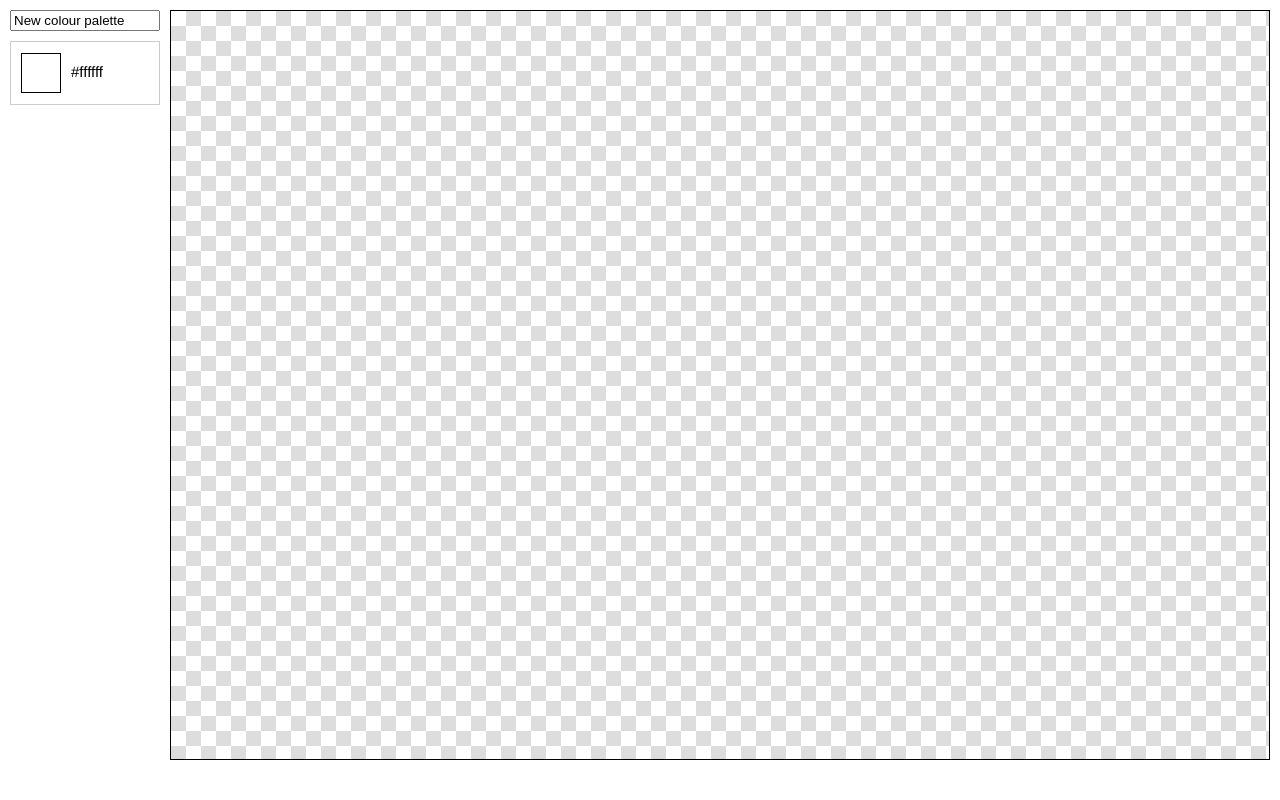
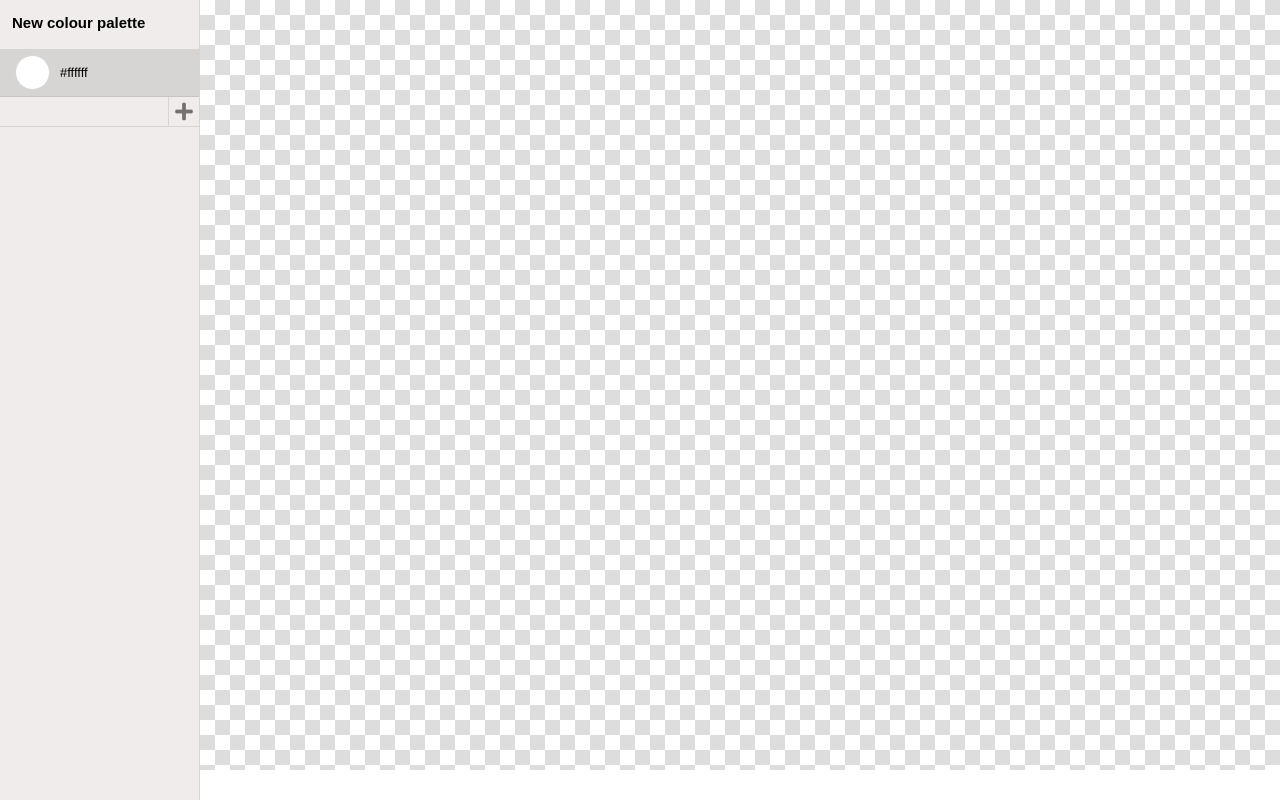
Before and after one commit to gentlygently/tableaucolours, a Vue app: page / in a window 1280 px wide. Built offline with nearby package versions, Linux system fonts and the light colour scheme.

Commit message:
Palettes can now have more than one colour

```diff
--- a/public/index.html
+++ b/public/index.html
@@ -5,6 +5,8 @@
     <meta http-equiv="X-UA-Compatible" content="IE=edge">
     <meta name="viewport" content="width=device-width,initial-scale=1.0">
     <link rel="icon" href="<%= BASE_URL %>favicon.ico">
+    <link rel="stylesheet" href="https://use.fontawesome.com/releases/v5.4.1/css/solid.css" integrity="sha384-osqezT+30O6N/vsMqwW8Ch6wKlMofqueuia2H7fePy42uC05rm1G+BUPSd2iBSJL" crossorigin="anonymous">
+    <link rel="stylesheet" href="https://use.fontawesome.com/releases/v5.4.1/css/fontawesome.css" integrity="sha384-BzCy2fixOYd0HObpx3GMefNqdbA7Qjcc91RgYeDjrHTIEXqiF00jKvgQG0+zY/7I" crossorigin="anonymous">
     <title>vue</title>
   </head>
   <body>
--- a/src/App.vue
+++ b/src/App.vue
@@ -1,10 +1,15 @@
 <template>
   <main id="app">
     <section id="palettesection">
-      <colour-palette :palette="palette" />
+      <colour-palette
+        :palette="palette"
+        @add-colour="addColour"
+        @select-colour="selectColour" />
     </section>
     <section id="imagesection">
-      <image-colour-picker @colour-selected="colourSelected" />
+      <image-colour-picker
+        :can-pick-colour="canPickColour"
+        @colour-picked="colourPicked" />
     </section>
   </main>
 </template>
@@ -12,6 +17,8 @@
 <script>
 import ColourPalette from './components/ColourPalette.vue'
 import ImageColourPicker from './components/ImageColourPicker.vue'
+
+let nextColourId = 1;
 
 export default {
   name: 'app',
@@ -25,7 +32,7 @@ export default {
           name: 'New colour palette',
           colours: [
               {
-                  id: 1,
+                  id: nextColourId++,
                   colour: '#ffffff',
                   isSelected: true
               }
@@ -34,20 +41,37 @@ export default {
       }
   },
   computed: {
-    currentColour () {
-      return this.palette.colours.find(x => x.isSelected);
+    currentColour: {
+      get () {
+          return this.palette.colours.find(x => x.isSelected);
+      },
+      set (colour) {
+        this.palette.colours.forEach(x => x.isSelected = (x === colour));
+      }
     },
-    canSelectColour () {
+    canPickColour () {
       return this.currentColour ? true : false;
     }
   },
   methods: {
-    colourSelected (colour) {
+    addColour () {
+      const colour = {
+        id: nextColourId++,
+        colour: '#ffffff',
+        isSelected: false
+      };
+      this.palette.colours.push(colour);
+      this.currentColour = colour;
+    },
+    colourPicked (colour) {
       let currentColour = this.currentColour;
 
       if (currentColour) {
         currentColour.colour = colour;
       }
+    },
+    selectColour (colour) {
+      this.currentColour = colour;
     }
   }
 }
@@ -70,22 +94,22 @@ html, body {
     align-items: flex-start;
     align-content: stretch;
     height: 100%;
-    padding: 1rem;
     box-sizing: border-box;
     position: relative;
 }
 #palettesection {
-  width: 15rem;
+  width: 20rem;
   height: 100%;
   box-sizing: border-box;
   position: relative;
   flex-shrink: 0;
   flex-grow: 0;
+  background-color: #efeceb;
+  border-right: 0.1rem solid #d8d5d3;
 }
 #imagesection {
   height: 100%;
   padding-bottom: 3rem;
-  margin-left: 1rem;
   box-sizing: border-box;
   position: relative;
   flex-grow: 1;
--- a/src/components/Colour.vue
+++ b/src/components/Colour.vue
@@ -1,5 +1,5 @@
 <template>
-    <li>
+    <li :class="activeClass" @click="click">
         <colour-swatch :colour="colour.colour" class="swatch" />
         <colour-picker :colour="colour.colour" class="picker" />
     </li>
@@ -17,25 +17,39 @@ export default {
         required: true
     }
   },
+  computed: {
+      activeClass () {
+          return this.colour.isSelected ? 'active' : '';
+      }
+  },
   components: {
     ColourPicker,
     ColourSwatch
+  },
+  methods: {
+      click () {
+          this.$emit('select', this.colour);
+      }
   }
 }
 </script>
 
 <style scoped lang="less">
 li {
-    border: solid 1px #ccc;
-    padding: 1rem;
+    border-bottom: solid 1px #d8d5d3;
+    padding: 0.5rem 1.5rem;
     margin: 0;
     list-style: none;
-    line-height: 4rem;
+    line-height: 3.5rem;
+}
+li.active {
+    background-color: #d7d5d3;
+    border-color: #c7c5c3;
 }
 .swatch {
     display: inline-block;
-    width: 4rem;
-    height: 4rem;
+    width: 3.5rem;
+    height: 3.5rem;
     box-sizing: border-box;
 }
 .picker {
--- a/src/components/ColourList.vue
+++ b/src/components/ColourList.vue
@@ -4,6 +4,7 @@
             v-for="colour in colours"
             :key="colour.id"
             :colour="colour"
+            @select="select"
             class="colour" />
     </ul>
 </template>
@@ -21,6 +22,11 @@ export default {
   },
   components: {
     Colour
+  },
+  methods: {
+      select (colour) {
+          this.$emit('select-colour', colour);
+      }
   }
 }
 </script>
--- a/src/components/ColourPalette.vue
+++ b/src/components/ColourPalette.vue
@@ -1,9 +1,14 @@
 <template>
     <div>
-        <div>
+        <div class="palette-name">
             <input type="text" v-model="palette.name" />
         </div>
-        <colour-list :colours="palette.colours" />
+        <colour-list
+            :colours="palette.colours"
+            @select-colour="selectColour" />
+        <div class="palette-actions">
+            <span @click="add" class="add fas fa-plus" title="Add colour"></span>
+        </div>
     </div>
 </template>
 
@@ -23,15 +28,54 @@ export default {
   },
   components: {
       ColourList
+  },
+  methods: {
+      add () {
+          this.$emit('add-colour');
+      },
+      selectColour (colour) {
+          this.$emit('select-colour', colour);
+      }
   }
 }
 </script>
 
 <style scoped lang="less">
-input {
-    width: 100%;
-    margin-bottom: 1rem;
+.palette-name {
+    border-bottom: solid 0.1rem #d8d5d3;
+    padding: 1rem;
     box-sizing: border-box;
-    line-height: 1.5rem;
+    height: 5rem;
+    font-size: 2rem;
+
+    input {
+        width: 100%;
+        border: none;
+        background-color: transparent;
+        font-weight: bold;
+        font-size: 1.5rem;
+    }
+    input:focus {
+        font-weight: normal;
+        background-color: #fff;
+        border: solid 0.1rem #d8d5d3;
+    }
 }
+.palette-actions {
+    box-sizing: border-box;
+    height: 3rem;
+    border-bottom: solid 0.1rem #d8d5d3;
+    color: #73716f;
+
+    .add {
+        display: block;
+        float: right;
+        width: 3rem;
+        border-left: solid 0.1rem #d8d5d3;
+        text-align: center;
+        font-size: 2rem;
+        line-height: 2.9rem;
+    }
+}
+
 </style>
--- a/src/components/ColourPicker.vue
+++ b/src/components/ColourPicker.vue
@@ -16,6 +16,6 @@ export default {
 
 <style scoped lang="less">
 span {
-    font-size: 1.5rem;
+    font-size: 1.3rem;
 }
 </style>
--- a/src/components/ColourSwatch.vue
+++ b/src/components/ColourSwatch.vue
@@ -19,6 +19,7 @@ span {
     display: inline-block;
     width: 100%;
     height: 100%;
-    border: solid 0.1rem #000;
+    border: solid 0.1rem #d8d5d3;
+    border-radius: 50%;
 }
 </style>
--- a/src/components/ImageCanvas.vue
+++ b/src/components/ImageCanvas.vue
@@ -2,9 +2,10 @@
     <div class="container" @wheel.shift="wheel">
         <scalable-image
             v-show="hasImage"
+            :can-pick-colour="canPickColour"
             :image="image"
             :scale="scale"
-            @colour-selected="colourSelected" />
+            @colour-picked="colourPicked" />
     </div>
 </template>
 
@@ -14,6 +15,7 @@ import ScalableImage from './ScalableImage.vue'
 export default {
   name: 'ImageCanvas',
   props: {
+      canPickColour: Boolean,
       image: HTMLImageElement
   },
   data() {
@@ -30,8 +32,8 @@ export default {
       }
   },
   methods: {
-      colourSelected (colour) {
-          this.$emit('colour-selected', colour);
+      colourPicked (colour) {
+          this.$emit('colour-picked', colour);
       },
       wheel (event) {
         if (!event.deltaY) {
@@ -57,7 +59,6 @@ export default {
     display: flex;
     justify-content: center;
     align-items: center;
-    border: solid 0.1rem #000;
     box-sizing: border-box;
     background-color: #fff;
     background-image: linear-gradient(45deg, #ddd 26%, transparent 25%, transparent 75%, #ddd 75%), linear-gradient(45deg, #ddd 26%, transparent 25%, transparent 75%, #ddd 75%);
@@ -68,7 +69,6 @@ export default {
 }
 
 .imagecontainer.highlight {
-    border-color: #358cd6;
     background-image: linear-gradient(45deg, #eaf3fb 26%, transparent 25%, transparent 75%, #eaf3fb 75%), linear-gradient(45deg, #eaf3fb 26%, transparent 25%, transparent 75%, #eaf3fb 75%);
 }
 
--- a/src/components/ImageColourPicker.vue
+++ b/src/components/ImageColourPicker.vue
@@ -1,7 +1,8 @@
 <template>
     <image-canvas
         :image="image"
-        @colour-selected="colourSelected"
+        :can-pick-colour="canPickColour"
+        @colour-picked="colourPicked"
         class="canvas" />
 </template>
 
@@ -11,7 +12,7 @@ import ImageCanvas from './ImageCanvas.vue'
 export default {
   name: 'ImageColourPicker',
   props: {
-
+    canPickColour: Boolean
   },
   data() {
       return {
@@ -22,8 +23,8 @@ export default {
       ImageCanvas
   },
   methods: {
-      colourSelected (colour) {
-          this.$emit('colour-selected', colour);
+      colourPicked (colour) {
+          this.$emit('colour-picked', colour);
       },
       paste(event) {
         if (!event.clipboardData || !event.clipboardData.items) {
--- a/src/components/ScalableImage.vue
+++ b/src/components/ScalableImage.vue
@@ -1,11 +1,16 @@
 <template>
-    <canvas ref="image" @click="click"></canvas>
+    <div :class="activeClass">
+        <canvas ref="image" @click="click"></canvas>
+    </div>
 </template>
 
 <script>
 export default {
   name: 'ScalableImage',
   props: {
+    canPickColour: {
+        type: Boolean
+    },
     image: {
         type: HTMLImageElement,
         required: true
@@ -21,6 +26,9 @@ export default {
       },
       width () {
         return this.image.width * this.scale;
+      },
+      activeClass () {
+          return this.canPickColour ? 'active' : '';
       }
   },
   methods: {
@@ -38,10 +46,14 @@ export default {
           return this.$refs.image.getContext('2d')
       },
       click (event) {
+        if (!this.canPickColour) {
+            return;
+        }
+
         let colour = this.getDrawingContext().getImageData(event.offsetX, event.offsetY, 1, 1).data,
             hex = '#' + this.toHex(colour[0]) + this.toHex(colour[1]) + this.toHex(colour[2]);
 
-        this.$emit('colour-selected', hex);
+        this.$emit('colour-picked', hex);
       },
       toHex(v) {
         let s = v.toString(16);
@@ -60,7 +72,7 @@ export default {
 </script>
 
 <style scoped lang="less">
-    canvas:hover {
+    .active canvas:hover {
         cursor: crosshair;
     }
 </style>
```
